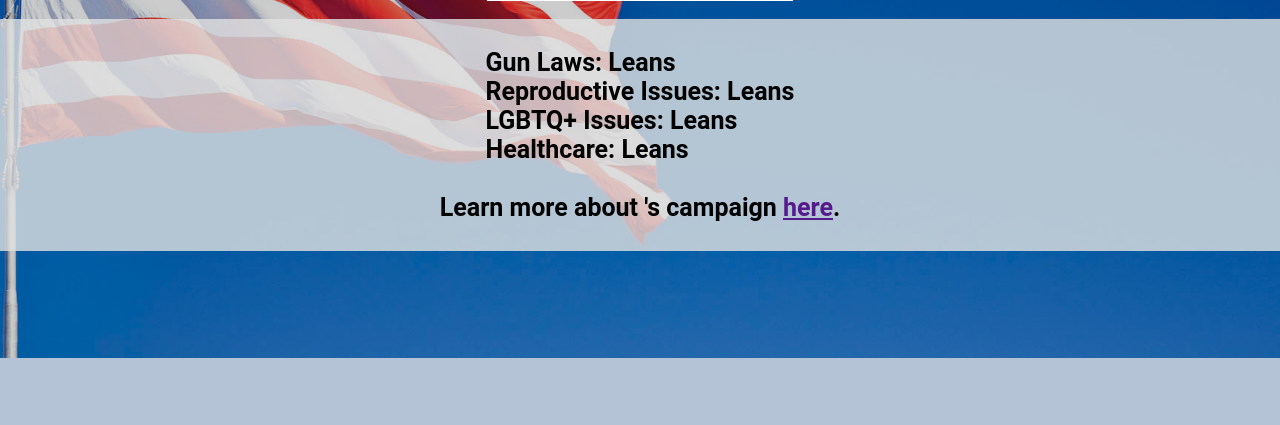
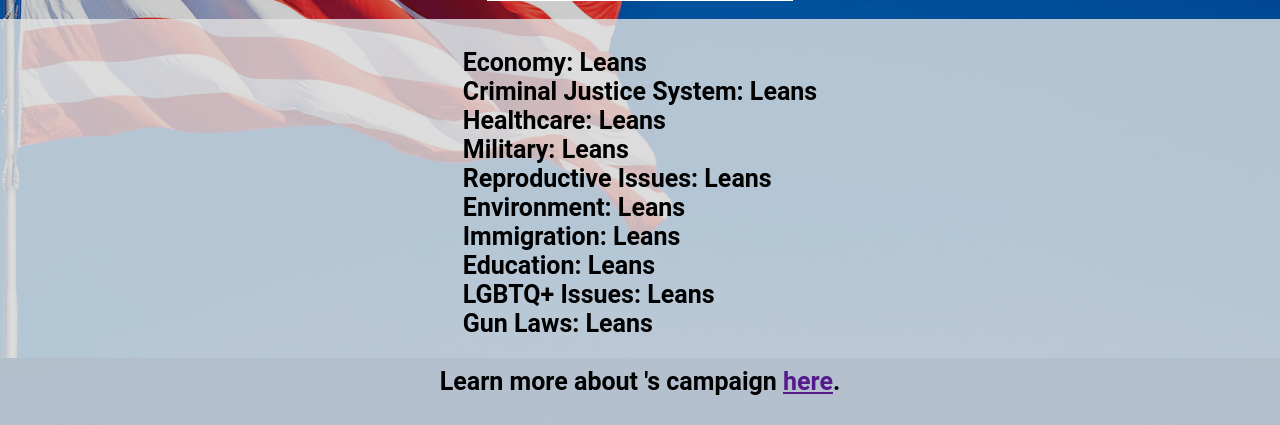
Before and after one commit to anaashrafi/election-essentials, a PHP site: page /candidate_profile.php?candidate=1 in a window 1280 px wide. Shown: the part 442-867 px from the top of the page. Before the commit the page ends 800 px from the top, so only its background shows below. Run offline with PHP 8.4, Linux system fonts and the light colour scheme; data that the repository does not hold is empty; a stand-in replaces the project's code that opens the database connection; some libraries are stand-ins or nearby versions.

Commit message:
Took out candidates who dropped out. Added to the candidate stances

```diff
--- a/candidate_profile.php
+++ b/candidate_profile.php
@@ -60,10 +60,16 @@
         <br>
         <div style='display: inline-block; text-align:left;'>
           <p>
+            Economy: Leans " .$all[0]['Economy']."<br>
+            Criminal Justice System: Leans " .$all[0]['Criminal_Justice_System']."<br>
+            Healthcare: Leans ".$all[0]['Healthcare']."<br>
+            Military: Leans ".$all[0]['Military']."<br>
+            Reproductive Issues: Leans " .$all[0]['Reproductive_Issues']."<br>
+            Environment: Leans " .$all[0]['Environment']."<br>
+            Immigration: Leans " .$all[0]['Immigration']."<br>
+            Education: Leans " .$all[0]['Education']."<br>
+            LGBTQ+ Issues: Leans ".$all[0]['LGBTQ']."<br>
             Gun Laws: Leans " .$all[0]['Gun_Violence']."<br>
-            Reproductive Issues: Leans " .$all[0]['Reproductive_Issues']."<br>
-            LGBTQ+ Issues: Leans ".$all[0]['LGBTQ']."<br>
-            Healthcare: Leans ".$all[0]['Healthcare']."
           </p>
           </div>
         <br>
```
Also changed, not shown: candidates.php (+6 -11 lines).
